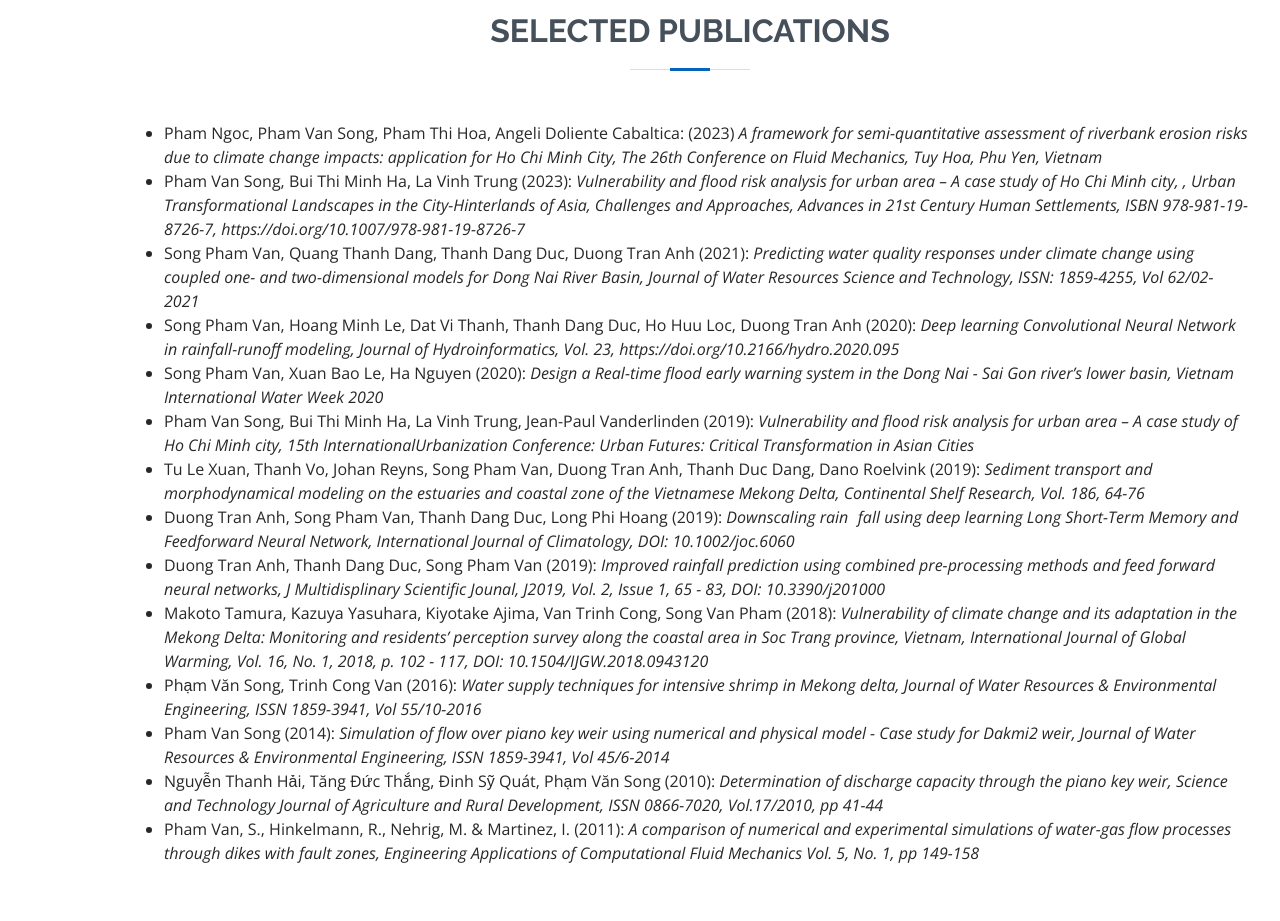
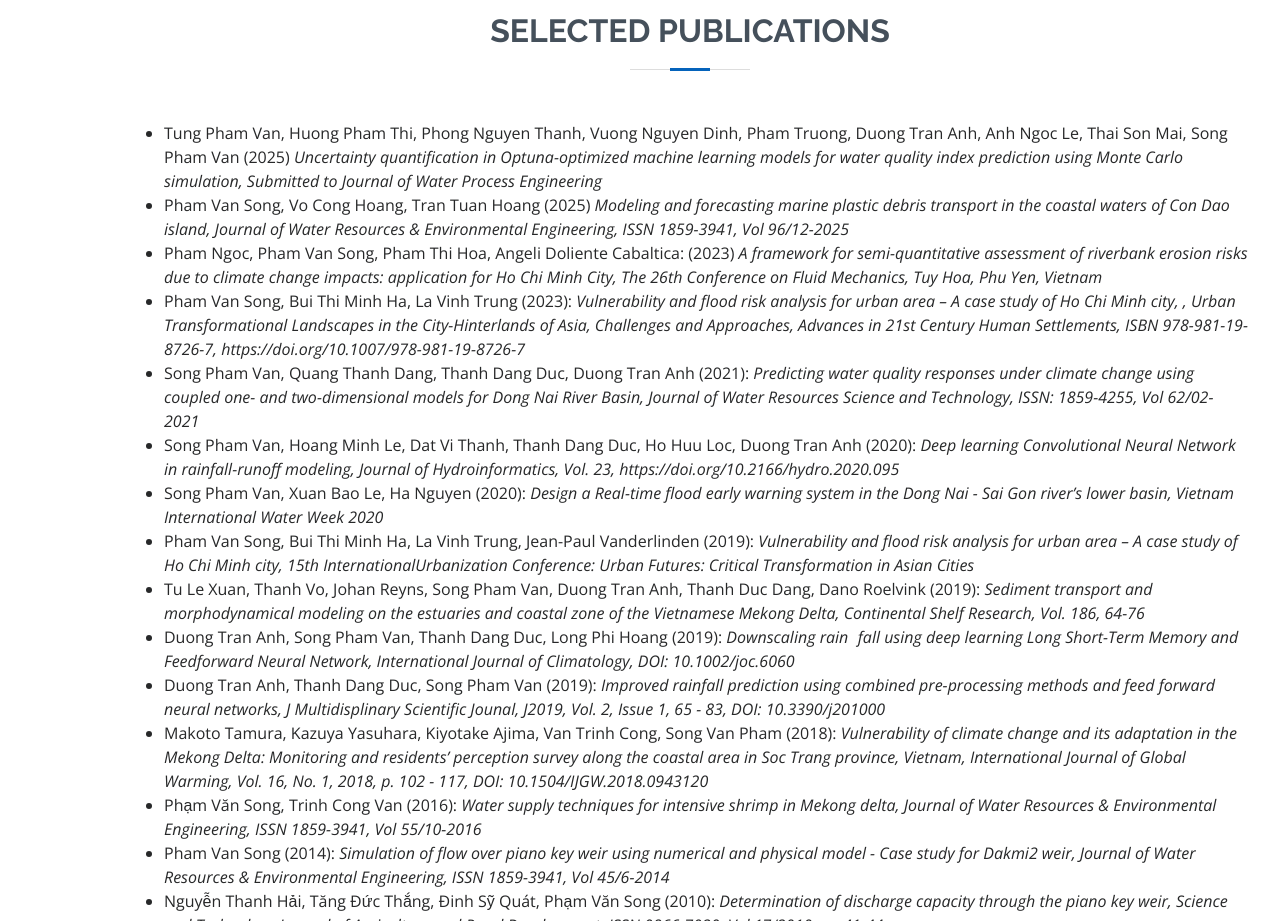
Before and after one commit to songpham-water/Resume, a plain HTML site: page index.html in a window 1280 px wide. Shown: the part 2980-3901 px from the top of the page. Drawn offline with nearby package versions, Linux system fonts and the light colour scheme.

Commit message:
Update index.html

```diff
--- a/index.html
+++ b/index.html
@@ -233,7 +233,12 @@
           <h2>Selected Publications</h2>
         </div>
                <ul>
-                <li>Pham Ngoc, Pham Van Song, Pham Thi Hoa, Angeli Doliente Cabaltica: (2023) <em>A framework for semi-quantitative
+                 <li>Tung Pham Van, Huong Pham Thi, Phong Nguyen Thanh, Vuong Nguyen Dinh, Pham Truong, Duong Tran Anh, Anh Ngoc Le, Thai Son Mai, Song Pham Van (2025) <em>Uncertainty quantification in Optuna-optimized machine learning models for water quality index
+prediction using Monte Carlo simulation, Submitted to Journal of Water Process Engineering</em></li>
+                  <li>Pham Van Song, Vo Cong Hoang, Tran Tuan Hoang (2025) <em>Modeling and forecasting marine plastic debris transport in the coastal waters of Con Dao island, Journal of Water Resources
+& Environmental Engineering, ISSN 1859-3941, Vol 96/12-2025</em></li>
+
+                 <li>Pham Ngoc, Pham Van Song, Pham Thi Hoa, Angeli Doliente Cabaltica: (2023) <em>A framework for semi-quantitative
                   assessment of riverbank erosion risks due to climate change impacts: application for Ho Chi Minh City,
                   The 26th Conference on Fluid Mechanics, Tuy Hoa, Phu Yen, Vietnam</em></li>
 
@@ -439,4 +444,5 @@
 
 </body>
 
+
 </html>
```
